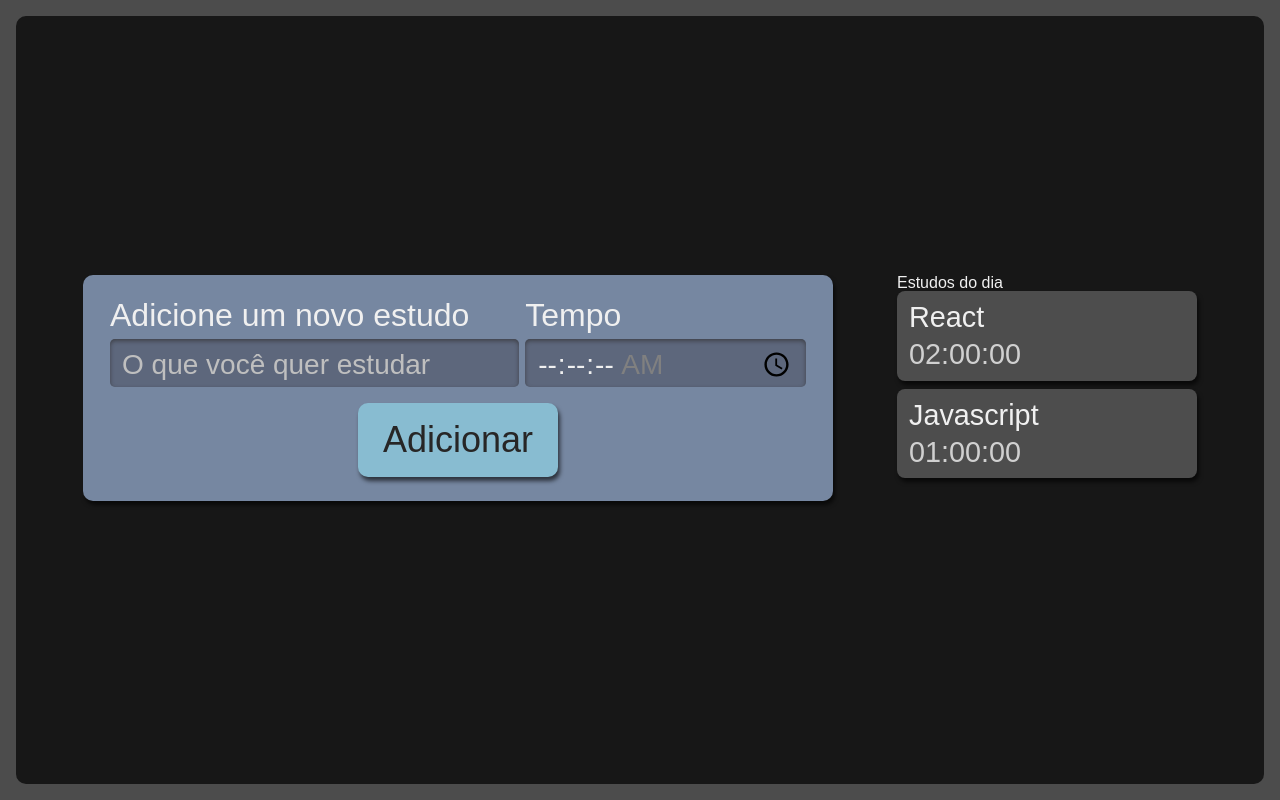
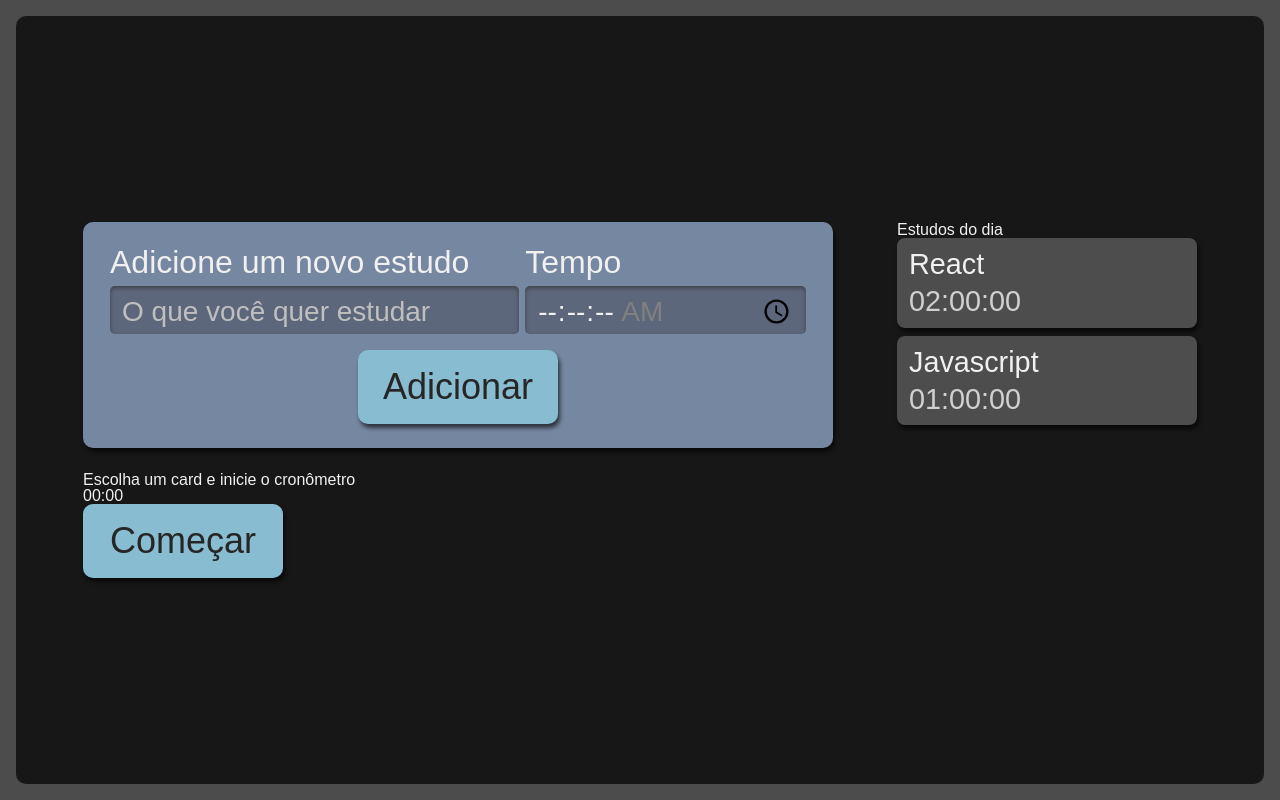
Before and after one commit to JnFerri/Alura-studies, a React (Create React App) app: page / in a window 1280 px wide. Built offline with nearby package versions, Linux system fonts and the light colour scheme.

Commit message:
Criando cronometro

```diff
--- a/src/components/List/index.tsx
+++ b/src/components/List/index.tsx
@@ -1,6 +1,6 @@
 
 import React from 'react';
-import Item from './item/index'
+import Item from './item'
 import style from './List.module.scss';
 
 function List(){
--- /dev/null
+++ b/src/components/Timer/Clock/index.tsx
@@ -0,0 +1,13 @@
+import React from "react";
+
+export default function Clock(){
+    return(
+            <React.Fragment>
+            <span>0</span>
+            <span>0</span>
+            <span>:</span>
+            <span>0</span>
+            <span>0</span>
+            </React.Fragment>
+    )
+}
--- /dev/null
+++ b/src/components/Timer/index.tsx
@@ -0,0 +1,18 @@
+import Button from "../Button";
+import Clock from "./Clock";
+
+
+
+export default function Timer(){
+    return(
+        <div>
+            <p>Escolha um card e inicie o cronômetro</p>
+            <div>
+        <Clock />
+            </div>
+            <Button>
+                Começar
+            </Button>
+        </div>
+    )
+}
--- a/src/pages/App.tsx
+++ b/src/pages/App.tsx
@@ -1,12 +1,14 @@
 import React from 'react';
 import Form from '../components/Form';
 import List from '../components/List';
+import Timer from '../components/Timer';
 import style from "./App.module.scss";
 function App() {
   return (
     <div className={style.AppStyle}>
      <Form />
      <List />
+     <Timer />
     </div>
   );
 }
```
